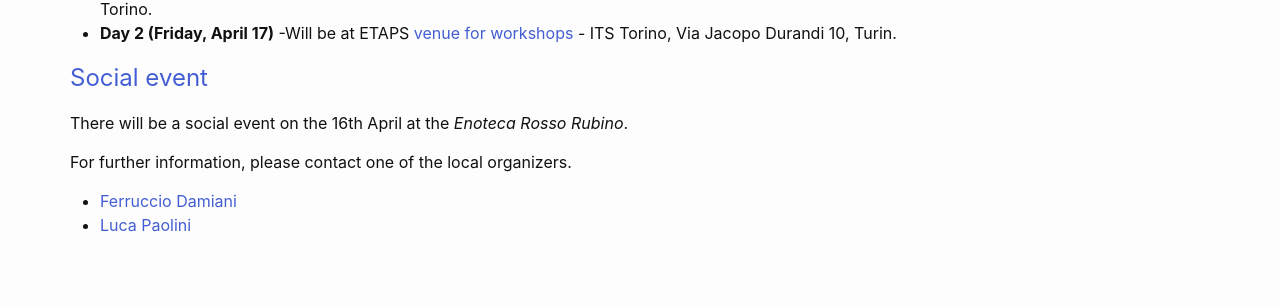
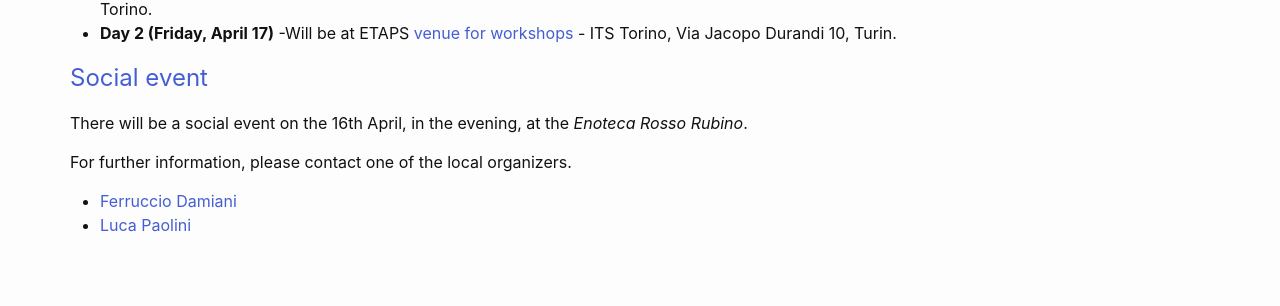
Before and after one commit to apm-workshop/at-etaps2026, a Jekyll site: the page built from _pages/venue.md, in a window 1280 px wide. Shown: the part 861-1167 px from the top of the page. Built offline with Jekyll 4.4.1, drawn with Linux system fonts in a browser that asks for light colours.

Commit message:
Update venue.md

```diff
--- a/_pages/venue.md
+++ b/_pages/venue.md
@@ -16,7 +16,7 @@ This special edition of APM will be colocated next to ETAPS 2026, although it is
 ## Social event
 {: .secondH}
 
-There will be a social event on the 16th April at the _Enoteca Rosso Rubino_.
+There will be a social event on the 16th April, in the evening, at the _Enoteca Rosso Rubino_.
 
 
 For further information, please contact one of the local organizers.
```
